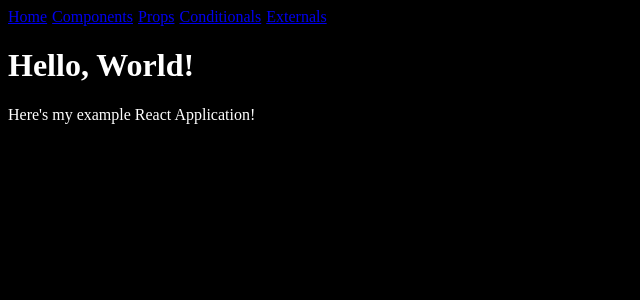
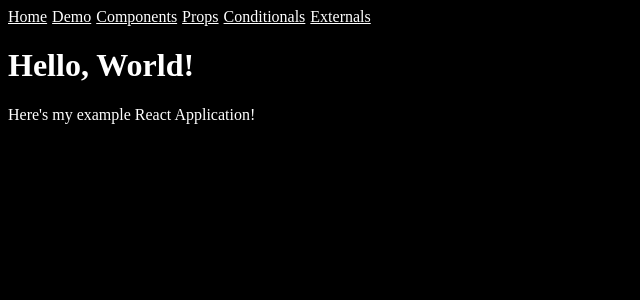
Before and after one commit to JHarry444/Lloyds-React-2, a React (Vite) app: page / in a window 1280 px wide. Shown: the top 300 px of the page, without its empty margins (0-640 px from the left). Built offline with nearby package versions, Linux system fonts and the light colour scheme.

Commit message:
pseudo selector example

```diff
--- a/src/App.tsx
+++ b/src/App.tsx
@@ -15,6 +15,8 @@ function App() {
       <header>
         <nav>
           <Link to="/">Home</Link>
+          <Link to="/demo">Demo</Link>
+
           <Link to="/components">Components</Link>
           <Link to="/props">Props</Link>
           <Link to="/conditional">Conditionals</Link>
--- a/src/index.css
+++ b/src/index.css
@@ -5,6 +5,7 @@ body {
 
 a {
   margin-right: 5px;
+  color: white;
 }
 
 a:visited {
```
